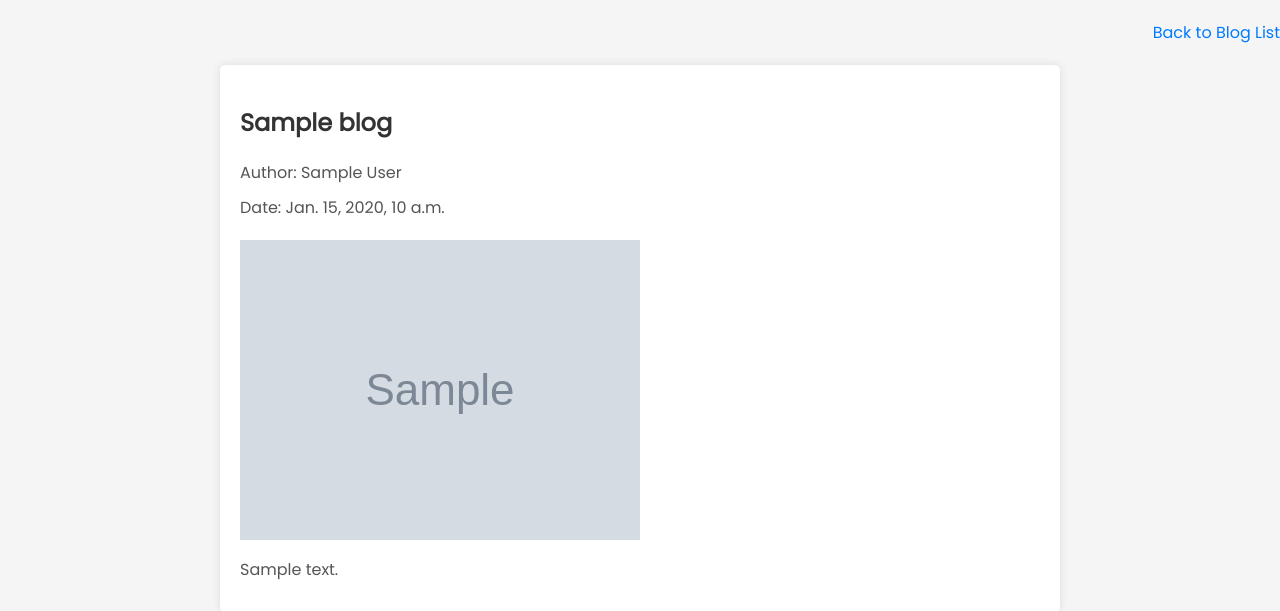
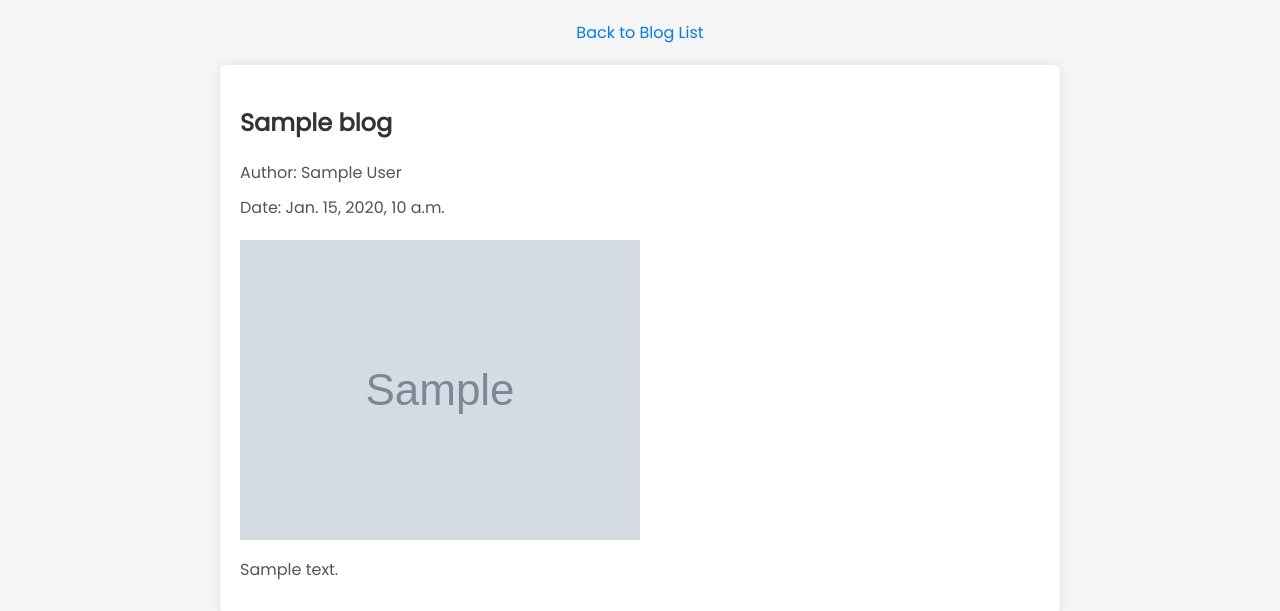
Before and after one commit to vinay-s36/Health-Hub, a Django app: template login_signup/user_auth_app/templates/user_auth_app/blog_details_2.html in a window 1280 px wide. Shown: the top 611 px of the page. Run offline with Django 3.2, Linux system fonts and the light colour scheme; the template is opened without the code that fills it: most values are stand-ins (such as "Sample title", 1, 10 or a date in 2020); grey boxes marked "Sample" are stand-in pictures.

Commit message:
modified files

```diff
--- a/login_signup/user_auth_app/templates/user_auth_app/blog_details_2.html
+++ b/login_signup/user_auth_app/templates/user_auth_app/blog_details_2.html
@@ -55,7 +55,7 @@
       }
 
       header {
-        text-align: end;
+        text-align: center;
         margin-bottom: 20px;
       }
     </style>
```
